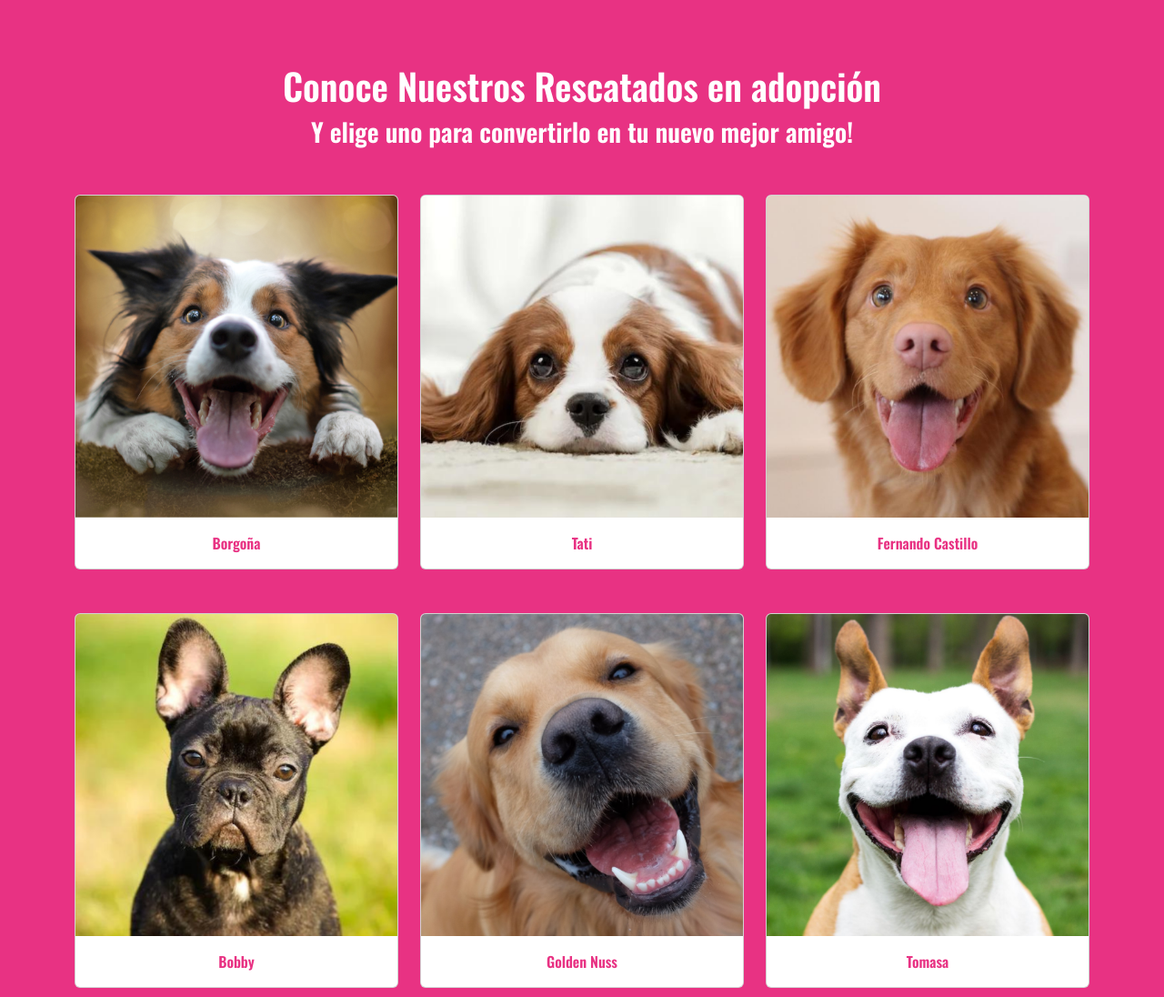
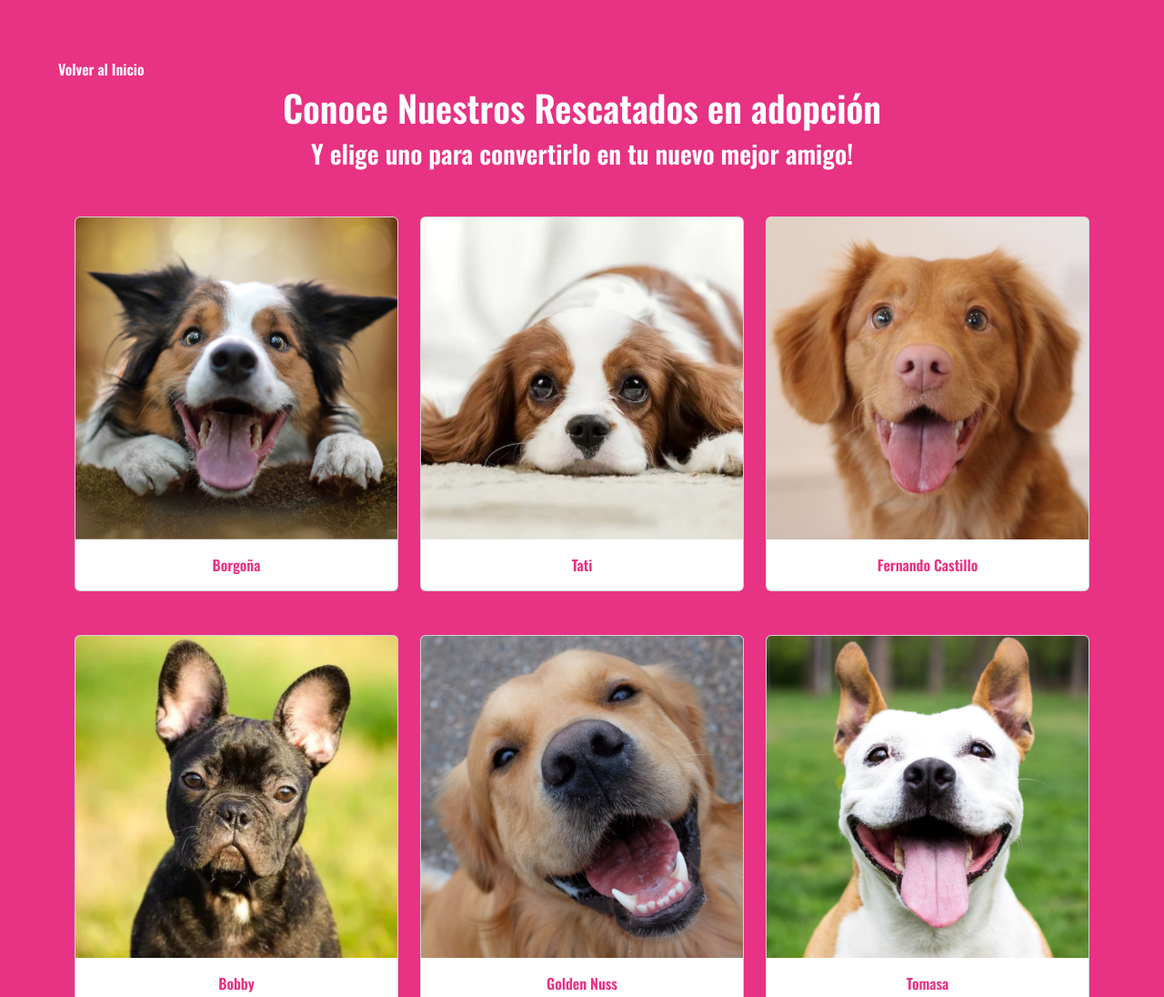
Before and after one commit to AstGon/Actividad4, a plain HTML site: page perros.html in a window 1280 px wide. Shown: the top 1096 px of the page at 91% size. Drawn offline with nearby package versions, Linux system fonts and the light colour scheme.

Commit message:
cambios link

```diff
--- a/assets/css/style.css
+++ b/assets/css/style.css
@@ -25,6 +25,12 @@ body {
 a {
   text-decoration: none;
   color:#e83283;
+}
+
+.iniciomenu{
+  text-decoration: none;
+  color:white;
+  align-items: end;
 }
 
 /*Pagina individual de perro*/
--- a/perros.html
+++ b/perros.html
@@ -15,6 +15,7 @@
 </head>
 
 <body>
+    <a href="index.html" class="iniciomenu">Volver al Inicio</a>
     <p class="fw-bold mainperro text-center fs-1">Conoce Nuestros Rescatados en adopción</p>
     <p class="fw-bold subperro text-center fs-3">Y elige uno para convertirlo en tu nuevo mejor amigo!</p>
 
```
